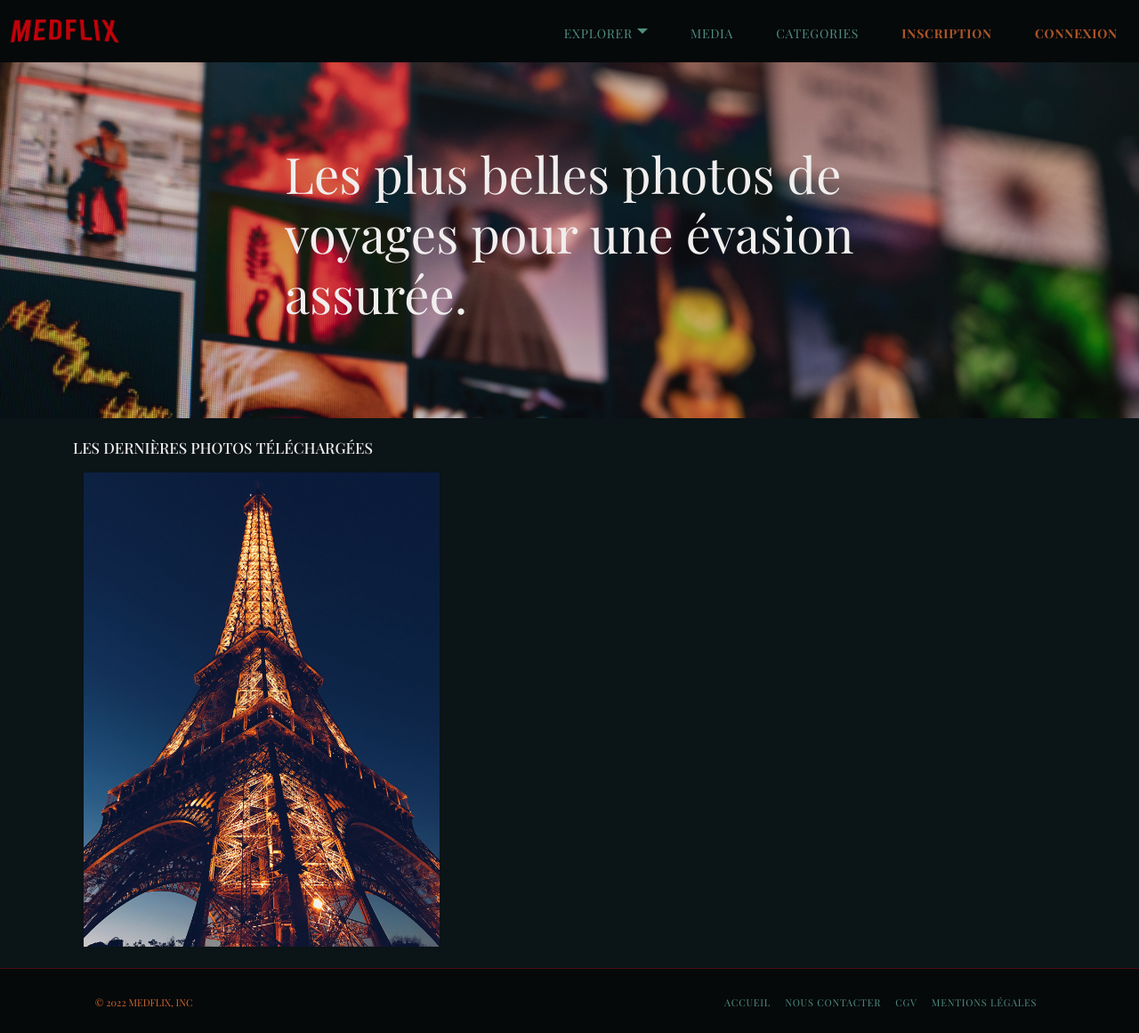
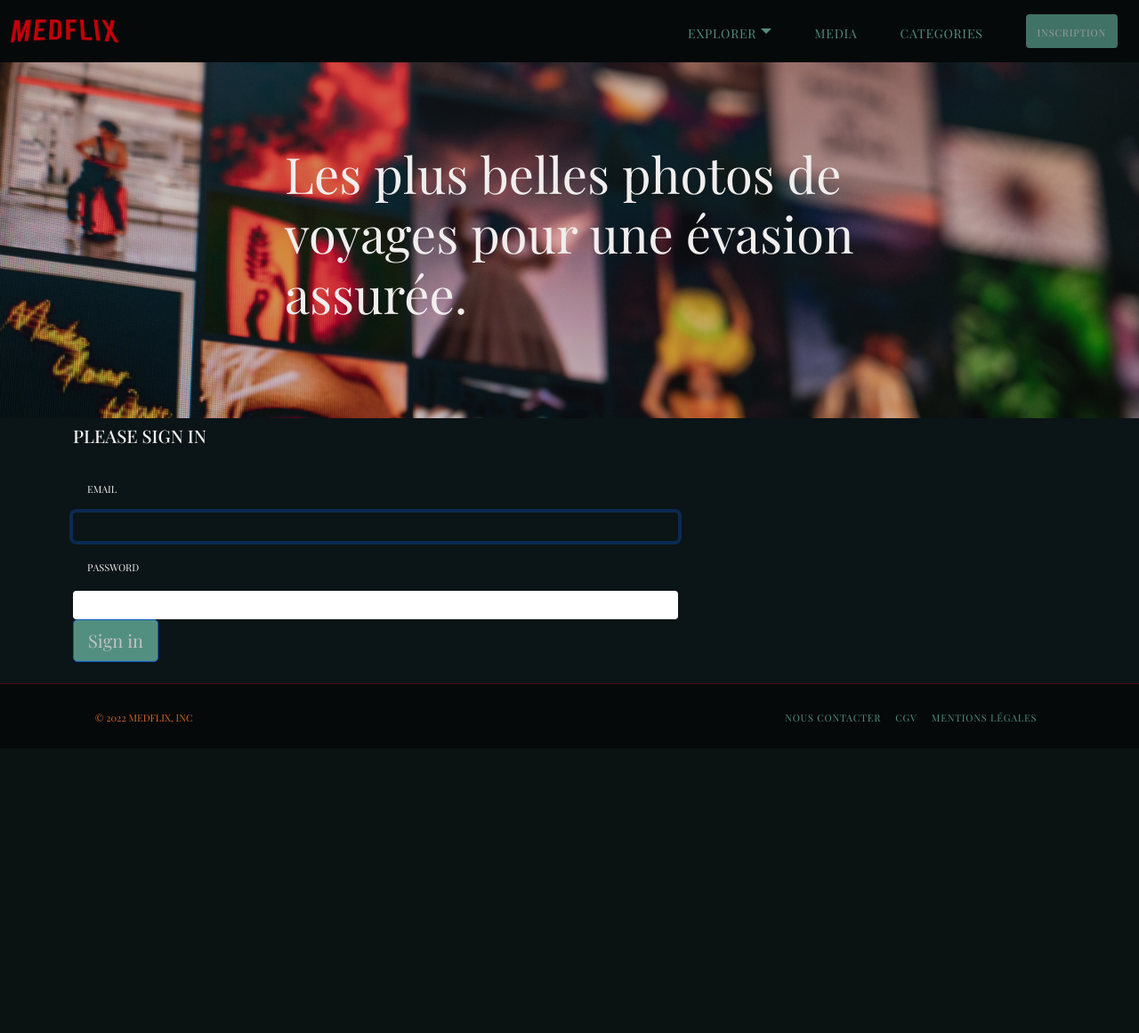
Before and after one commit to MathieuLaurent/medflix, a Symfony app: template templates/pages/accueil.html.twig in a window 1280 px wide. Shown: the whole page at 89% size. After the commit the page ends 813 px from the top, so only its background shows below. Run offline with Twig, Linux system fonts and the light colour scheme; the template is opened without the code that fills it, so the values that code supplies are empty; some libraries are stand-ins or nearby versions; some web fonts are replaced.

Commit message:
accueil / login

```diff
--- a/public/css/style.css
+++ b/public/css/style.css
@@ -143,11 +143,13 @@ header {
 }
 
 
-/*==================== FOOTER CSS CLASS ====================*/
+/*==================== MAIN CSS CLASS ====================*/
 
-.photo {
+.titre:before {
+    content: '';
     width: 50vh;
-    height: auto;
+    height: 2px;
+    background: var(--red);
 }
 
 /*==================== FOOTER CSS CLASS ====================*/
--- a/src/Security/AppLoginAuthenticator.php
+++ b/src/Security/AppLoginAuthenticator.php
@@ -50,7 +50,7 @@ class AppLoginAuthenticator extends AbstractLoginFormAuthenticator
         }
 
         // For example:
-        return new RedirectResponse($this->urlGenerator->generate('accueil'));
+        return new RedirectResponse($this->urlGenerator->generate('files'));
         throw new \Exception('TODO: provide a valid redirect inside '.__FILE__);
     }
 
--- a/templates/inc/footer.html.twig
+++ b/templates/inc/footer.html.twig
@@ -5,7 +5,6 @@
 
 
     <ul class="nav col-md-4 justify-content-end">
-      <li class="nav-item"><a href="{{path('accueil')}}" class="nav-link px-2">Accueil</a></li>
       <li class="nav-item"><a href="#" class="nav-link px-2">Nous contacter</a></li>
       <li class="nav-item"><a href="#" class="nav-link px-2">CGV</a></li>
       <li class="nav-item"><a href="#" class="nav-link px-2">Mentions légales</a></li>
--- a/templates/inc/header.html.twig
+++ b/templates/inc/header.html.twig
@@ -1,5 +1,5 @@
  <nav class="navbar navbar-expand-sm">
-      <a class="navbar-brand" href="{{path("accueil")}}">
+      <a class="navbar-brand" href="{{path("files")}}">
         <img src="{{asset('img/logo.png')}}" alt="" class="logo">
       </a>
       <button class="navbar-toggler" type="button" data-toggle="collapse" data-target="#navbarsExample03" aria-controls="navbarsExample03" aria-expanded="false" aria-label="Toggle navigation">
@@ -29,8 +29,11 @@
       </div>
        <ul class="navbar-nav">
             {% if not app.user %}
-                <li class="nav-item"><a class="nav-link px-4 fs-5 link-light fw-bold nav-user" href="{{path('app_register')}}">Inscription</a></li>
-                <li class="nav-item"><a class="nav-link px-4 fs-5 link-light fw-bold nav-user" href="{{path('app_login')}}">Connexion</a></li>
+                <li class="nav-item"><a class="nav-link px-4 fs-5 link-light fw-bold nav-user" href="{{path('app_register')}}">
+                  <boutton class="btn">
+                    Inscription
+                  </boutton>
+                </a></li>
             {% else %}
                     <li class="nav-item dropdown">
                     <a class="nav-link px-4 fs-5 link-light fw-bold dropdown-toggle nav-id" id="navbarDropdown" href="#" role="button" data-bs-toggle="dropdown" aria-expanded="false">{{app.user.firstname}} {{app.user.name}}</a>
@@ -52,7 +55,7 @@
     <header class="py-5 header d-flex justify-content-center align-items-center">
       <div class="container-custom">
         <p class="lead m-auto fw-normal mb-3 display-4">Les plus belles photos de voyages pour une évasion assurée.</p>
-        {{render(controller('App\\Controller\\SearchNavController::renderSearchNav'))}}
+
       </div>
     </header>
 
--- a/templates/pages/accueil.html.twig
+++ b/templates/pages/accueil.html.twig
@@ -2,13 +2,42 @@
 
 {% block body %}
 <div class="container">
-<h4 class="my-3">Les dernières photos téléchargées</h4>
+    <form method="post">
+        {% if error %}
+            <div class="alert alert-danger">{{ error.messageKey|trans(error.messageData, 'security') }}</div>
+        {% endif %}
 
-<div class="container d-flex justify-content-around flex-wrap flex-column">
-    <img src="img/paris.jpg" alt="" class="photo align-self-baseline">
+        {% if app.user %}
+            <div class="mb-3">
+                You are logged in as {{ app.user.username }}, <a href="{{ path('app_logout') }}">Logout</a>
+            </div>
+        {% endif %}
 
+        <h1 class="h3 mb-3 font-weight-normal">Please sign in</h1>
+        <label for="inputEmail">Email</label>
+        <input type="email" value="{{ last_username }}" name="email" id="inputEmail" class="form-control" autocomplete="email" required autofocus>
+        <label for="inputPassword">Password</label>
+        <input type="password" name="password" id="inputPassword" class="form-control" autocomplete="current-password" required>
 
-</div>
+        <input type="hidden" name="_csrf_token"
+               value="{{ csrf_token('authenticate') }}"
+        >
+
+        {#
+            Uncomment this section and add a remember_me option below your firewall to activate remember me functionality.
+            See https://symfony.com/doc/current/security/remember_me.html
+
+            <div class="checkbox mb-3">
+                <label>
+                    <input type="checkbox" name="_remember_me"> Remember me
+                </label>
+            </div>
+        #}
+
+        <button class="btn btn-lg btn-primary" type="submit">
+            Sign in
+        </button>
+    </form>
 
 </div>
 {% endblock %}
```
Also changed, not shown: src/Controller/AccueilController.php (deleted, +0 -19 lines), src/Controller/SecurityController.php (+5 -5 lines), templates/security/login.html.twig (deleted, +0 -42 lines).
